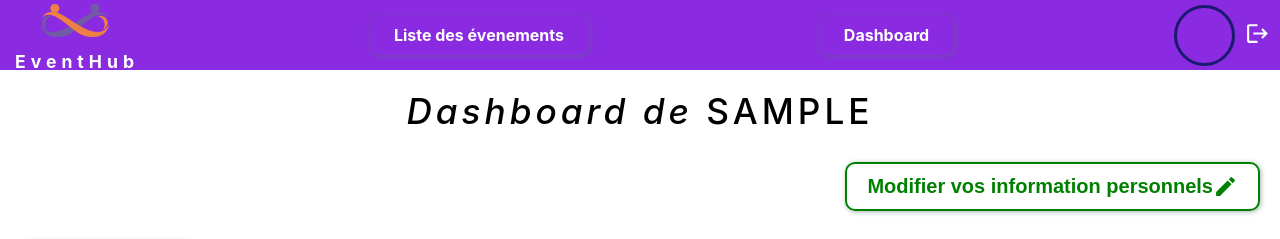
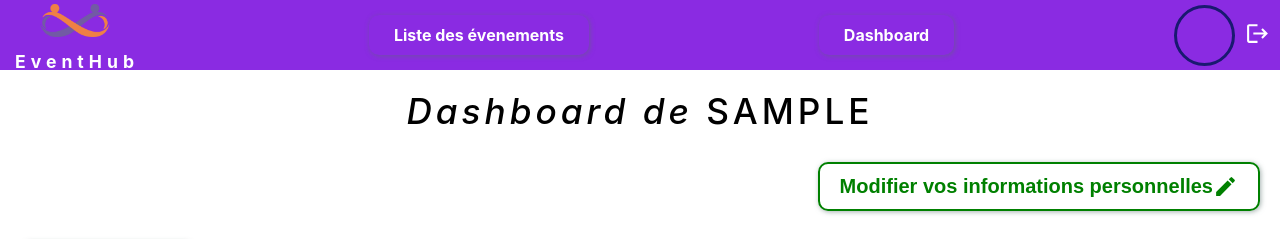
Before and after one commit to soromoisedev/EventHub, a React (Create React App) app: page /dashboard/participan-list-of-event/1 in a window 1280 px wide. Shown: the top 239 px of the page. Built offline with nearby package versions, Linux system fonts and the light colour scheme; no server answers; sample sign-in values are in the browser's storage.

Commit message:
push du dash en fin de journée du 11/01/2023

```diff
--- a/src/pages/dashboard/dashboard.js
+++ b/src/pages/dashboard/dashboard.js
@@ -41,8 +41,8 @@ function Dashboard() {
 						<>
 							<div className="DTitle"><span style={{ fontStyle: "italic" }} >Dashboard de </span>{localStorage.getItem('username').toUpperCase()} </div>
 							<div className="topButtons">
-								<button className="ecb editPersonnalInfo  dashTopButton" onClick={handleEditUser} >Modifier vos information personnels <MdEdit size={25} /> </button>
-								{localStorage.getItem("role") === "organizer" && <button className="ecb createNewEvent  bashTopButton" onClick={handleCreateTask} > Publier un nouveau evenement <MdAdd size={25} /> </button>}
+								<button className="ecb editPersonnalInfo  dashTopButton" onClick={handleEditUser} >Modifier vos informations personnelles <MdEdit size={25} /> </button>
+								{localStorage.getItem("role") === "organizer" && <button className="ecb createNewEvent  bashTopButton" onClick={handleCreateTask} > Créer un nouvel évènement <MdAdd size={25} /> </button>}
 								{/* {localStorage.getItem("role") === "organizer" && dashHome && <Link to={"/dashboard/eventParticipate"} className="ecb createNewEvent dashTopButton" onClick={handleChangePageInDash} > Liste des evenements pour lesquels vous avez pris un ticket </Link>} */}
 								{localStorage.getItem("role") === "organizer" && !dashHome && <Link to={"/dashboard/"} className="ecb createNewEvent dashTopButton" onClick={handleChangePageInDash} > Liste des evenements publié </Link>}
 							</div>
```
